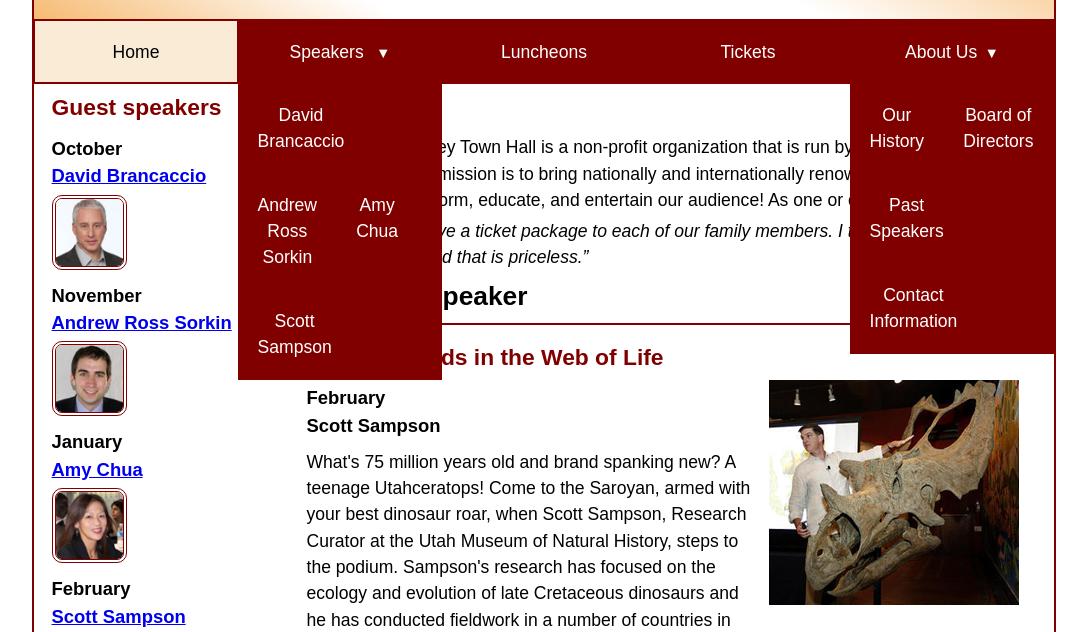
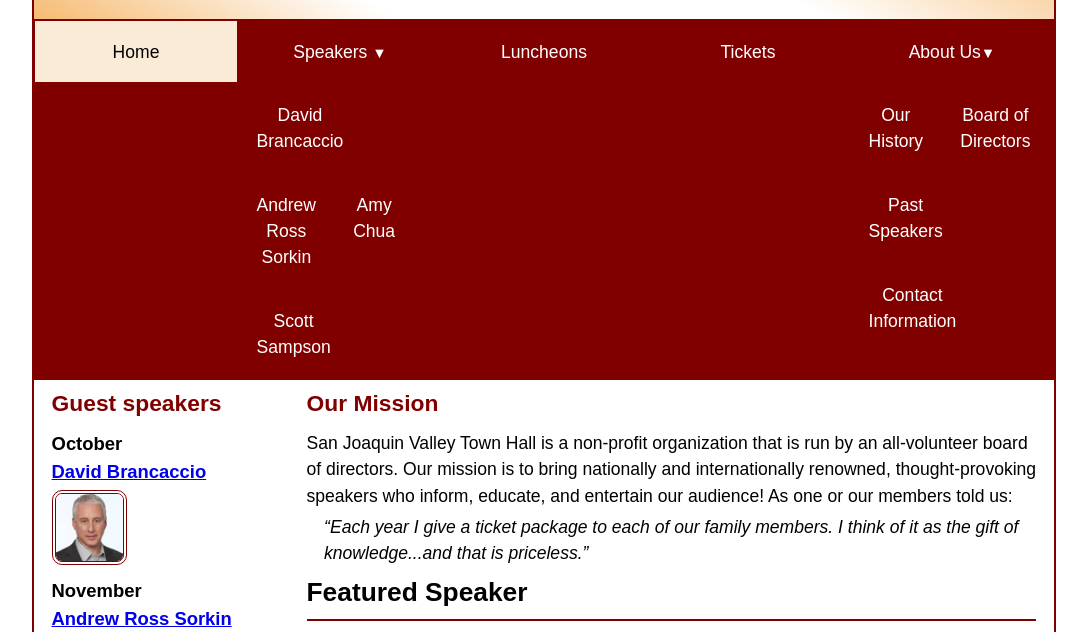
Before and after one commit to TheGhostyBear/ch07exercise1, a plain HTML site: page index.html in a window 1280 px wide. Shown: the part 98-730 px from the top of the page, without its empty margins (96-1183 px from the left). Drawn offline with Linux system fonts and the light colour scheme.

Commit message:
CSS rollback

```diff
--- a/styles/main.css
+++ b/styles/main.css
@@ -100,40 +100,6 @@ header {
 	background-color: var(--midcolor);
 	color: var(--dark-color);
 }
-/* Submenu styles */
-.menu li:has(.submenu) {
-    position: relative;
-}
-
-.menu li:has(.submenu) small {
-    margin-left: 0.5em;
-}
-
-.menu li:hover > .submenu {
-	display: block;
-}
-
-.submenu {
-    position: absolute;
-    left: 0;
-    right: 0;
-    background-color: var(--accent-color);
-    color: var(--light-color);
-    display: none;
-    z-index: 100;
-}
-
-.submenu > li a {
-    margin: 0 2px 2px;
-}
-
-.menu > li:first-child a {
-    margin-left: 0;
-}
-
-.menu > li:last-child a {
-    margin-right: 0;
-}
 
 main {
 	display: flex;
```
